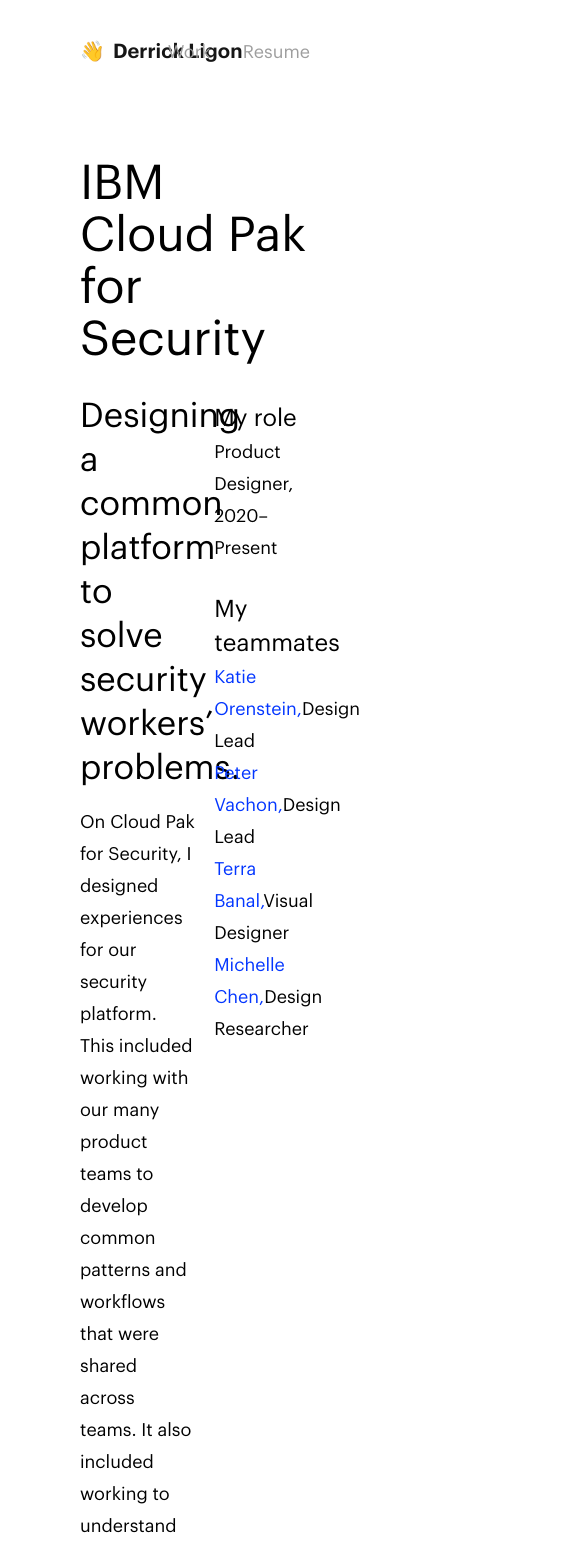
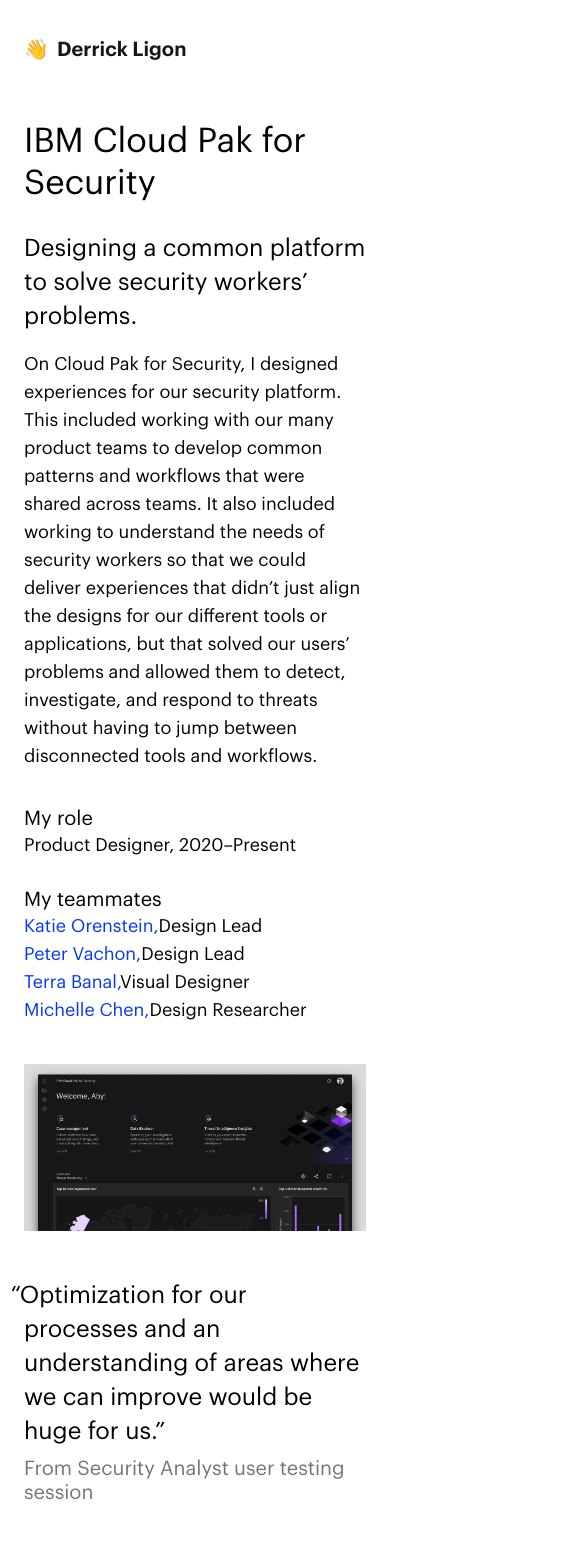
Before and after one commit to carynligon/d-portfolio, a Nuxt app: page /cloud-pak in a window 390 px wide. Shown: the top 1548 px of the page, 585 px wide, since content can reach past the window. Built offline with nearby package versions, Linux system fonts and the light colour scheme.

Commit message:
fixing responsive styles for project pages

```diff
--- a/components/BottomNav.vue
+++ b/components/BottomNav.vue
@@ -66,6 +66,7 @@
 <style>
 .bottom-nav-links {
   display: flex;
+  flex-wrap: wrap;
   margin-top: 5rem;
   padding: 0;
   transition: 150ms color cubic-bezier(0.4, 0, 0.2, 1);
@@ -84,4 +85,9 @@
   color: var(--dark-gray);
   margin: 0 1rem;
 }
+@media (max-width: 576px) {
+  .bottom-nav-links {
+    justify-content: center;
+  }
+}
 </style>
--- a/components/Nav.vue
+++ b/components/Nav.vue
@@ -1,6 +1,6 @@
 <template>
   <nav class="nav column container">
-    <a href="/" class="home-link column"><span>👋</span>Derrick Ligon</a>
+    <a href="/" class="home-link column"> <span>👋</span>Derrick Ligon </a>
     <ul class="nav-links column">
       <li>
         <a href="/">Work</a>
@@ -47,4 +47,9 @@
 .nav-links a:hover {
   color: var(--black);
 }
+@media (max-width: 576px) {
+  .nav-links {
+    display: none;
+  }
+}
 </style>
--- a/components/ProjectIntro.vue
+++ b/components/ProjectIntro.vue
@@ -4,7 +4,7 @@
       <h1>{{ copy.title }}</h1>
     </div>
     <div class="project-info container">
-      <div class="description column">
+      <div v-bind:class="{ wider: wider, description: true, column: true }">
         <h2>{{ copy.subtitle }}</h2>
         <p v-html="copy.description" />
       </div>
@@ -39,17 +39,21 @@
       description: { type: String },
       role: { type: String },
       teammates: { type: Array, default: [] }
-    }
+    },
+    wider: { type: Boolean }
   }
 }
 </script>
 
 <style scoped>
+.project-info {
+  margin: 0;
+}
 .intro-container {
   margin-bottom: var(--spacer-3xl);
 }
 .title {
-  margin: 5.625rem auto 1.75rem auto;
+  margin: 5.625rem auto 1.75rem 0;
   padding-left: 0;
   --width: 10;
 }
@@ -70,6 +74,9 @@
 .description {
   --width: 6;
 }
+.description.wider {
+  --width: 8;
+}
 .role-description {
   --width: 5;
 }
@@ -87,4 +94,29 @@
 .role-description ul {
   padding: 0;
 }
+@media (max-width: 576px) {
+  .title {
+    margin-top: var(--spacer-3xl);
+  }
+  .title h1 {
+    font-size: var(--font-size-h2);
+    line-height: var(--font-size-h1);
+  }
+  .role-description {
+    margin-bottom: var(--spacer-sm);
+  }
+}
+@media (max-width: 768px) {
+  .spacer {
+    display: none;
+  }
+  .description,
+  .description.wider,
+  .role-description {
+    --width: 12;
+  }
+  .role-description {
+    margin-top: 1.825rem;
+  }
+}
 </style>
--- a/components/ProjectMenu.vue
+++ b/components/ProjectMenu.vue
@@ -23,7 +23,7 @@
         alt="Screenshot of the IBM Security Experience Guide"
       />
     </a>
-    <a class="project column" href>
+    <a class="project column" href="/accessibility">
       <div>
         <p>IBM Accessibility Handbook</p>
       </div>
@@ -32,7 +32,7 @@
         alt="Landing page for the Design section of the IBM Accessibility Handbook"
       />
     </a>
-    <a class="project column" href>
+    <a class="project column" href="/other">
       <div>
         <p>Other Work</p>
       </div>
@@ -41,7 +41,7 @@
         alt="iPad showing a a device trade-in experience for Sprint"
       />
     </a>
-    <a class="project column" href>
+    <a class="project column" href="/illustration">
       <div>
         <p>Illustration</p>
       </div>
--- a/layouts/default.vue
+++ b/layouts/default.vue
@@ -11,6 +11,7 @@
   --font-size-h1: 2.625rem;
   --font-size-h2: 2.125rem;
   --font-size-h3: 1.5rem;
+  --font-size-h4: 1.25rem;
   --font-size-body: 1.125rem;
   --font-size-body-lg: 1.25rem;
   --font-size-body-sm: 1rem;
@@ -84,14 +85,6 @@
 .spacer {
   --width: 1;
 }
-@media (max-width: 576px) {
-  h1,
-  .h1 {
-    font-size: var(--font-size-h2);
-    font-weight: 400;
-    line-height: var(--font-size-h1);
-  }
-}
 .content-main {
   --width: 6;
 }
@@ -131,4 +124,52 @@
   margin-top: var(--spacer-sm);
   --width: 9;
 }
+@media (max-width: 576px) {
+  body {
+    padding: 0 var(--spacer-md);
+  }
+  p,
+  li,
+  a {
+    line-height: 1.75rem;
+  }
+  h1,
+  .h1 {
+    font-size: var(--font-size-h2);
+    font-weight: 400;
+    line-height: var(--font-size-h1);
+  }
+  h2,
+  .h2 {
+    font-size: var(--font-size-h3);
+    font-weight: 400;
+    line-height: var(--font-size-h2);
+  }
+  h3,
+  .h3 {
+    font-size: var(--font-size-h4);
+    font-weight: 400;
+    line-height: var(--font-size-h3);
+  }
+  .caption {
+    display: none;
+  }
+  .button-container {
+    display: flex;
+    justify-content: center;
+  }
+}
+@media (max-width: 768px) {
+  .content-main {
+    --width: 12;
+  }
+  .content-sub {
+    --width: 12;
+    margin-top: 0;
+    margin-bottom: var(--spacer-2xl);
+  }
+  .content-sub.placeholder {
+    margin: 0;
+  }
+}
 </style>
--- a/pages/accessibility.vue
+++ b/pages/accessibility.vue
@@ -37,7 +37,7 @@
       />
     </div>
     <div class="content container">
-      <div class="content-sub column" />
+      <div class="content-sub placeholder column" />
       <div class="spacer column" />
       <div class="content-main column">
         <ContentSection v-bind:copy="copy.designForEveryone" />
@@ -64,7 +64,7 @@
       </div>
     </div>
     <div class="content container">
-      <div class="content-sub column"></div>
+      <div class="content-sub placeholder column"></div>
       <div class="spacer column"></div>
       <div class="content-main column">
         <ContentSection v-bind:copy="copy.outcomes" />
@@ -122,4 +122,9 @@
 .content {
   margin-top: var(--spacer-2xl);
 }
+@media (max-width: 576px) {
+  .project-feature-img {
+    margin-top: var(--spacer-md);
+  }
+}
 </style>
--- a/pages/cloud-pak.vue
+++ b/pages/cloud-pak.vue
@@ -21,12 +21,14 @@
       <div class="spacer column"></div>
       <div class="content-main column">
         <ContentSection v-bind:copy="copy.problem" />
+        <div class="button-container">
           <a
             href="https://www.ibm.com/products/cloud-pak-for-security"
             target="_blank"
             class="button"
             >Visit Cloud Pak Site</a
           >
+        </div>
       </div>
     </div>
     <div class="project-feature-img container">
@@ -55,7 +57,7 @@
       </div>
     </div>
     <div class="content container">
-      <div class="content-sub column" />
+      <div class="content-sub placeholder column" />
       <div class="spacer column" />
       <div class="content-main column">
         <ContentSection v-bind:copy="copy.scalable" />
@@ -172,4 +174,9 @@
 .content-sub.no-title {
   margin-top: 0;
 }
+@media (max-width: 576px) {
+  .project-feature-img {
+    margin-top: var(--spacer-md);
+  }
+}
 </style>
--- a/pages/experience-guide.vue
+++ b/pages/experience-guide.vue
@@ -27,7 +27,7 @@
     </div>
     <div class="project-feature-img column">FEATURE VIDEO HERE</div>
     <div class="content container">
-      <div class="content-sub column" />
+      <div class="content-sub placeholder column" />
       <div class="spacer column" />
       <div class="content-main column">
         <ContentSection v-bind:copy="copy.buildingHome" />
@@ -124,4 +124,9 @@
 .content {
   margin-top: var(--spacer-2xl);
 }
+@media (max-width: 576px) {
+  .project-feature-img {
+    margin-top: var(--spacer-md);
+  }
+}
 </style>
--- a/pages/illustration.vue
+++ b/pages/illustration.vue
@@ -2,7 +2,7 @@
   <div>
     <div>
       <Nav />
-      <ProjectIntro v-bind:copy="copy.intro" />
+      <ProjectIntro v-bind:wider="true" v-bind:copy="copy.intro" />
     </div>
     <div class="illustration-grid">
       <img
@@ -58,6 +58,9 @@
   width: 100%;
 }
 @media (min-width: 768px) {
+  .illustration-grid {
+    justify-content: flex-start;
+  }
   img {
     height: auto;
     width: 50%;
--- a/pages/index.vue
+++ b/pages/index.vue
@@ -64,7 +64,6 @@
 <style>
 body {
   font-family: 'Graphik Web';
-  padding: 0 80px;
 }
 .title {
   font-weight: normal;
@@ -102,6 +101,9 @@
   align-items: center;
   display: flex;
 }
+.roles .email p {
+  margin: 0;
+}
 .email div {
   align-items: center;
   border-radius: 4px;
@@ -112,8 +114,8 @@
   width: 2.25rem;
 }
 .email img {
-  height: 1.5rem;
-  width: 1.5rem;
+  height: 1.25rem;
+  width: 1.25rem;
 }
 .email div:hover {
   cursor: pointer;
@@ -133,9 +135,6 @@
   }
 }
 @media (max-width: 576px) {
-  body {
-    padding: 0 var(--spacer-md);
-  }
   .title {
     line-height: var(--font-size-h1);
     margin-top: var(--spacer-3xl);
--- a/static/grid.css
+++ b/static/grid.css
@@ -4,9 +4,11 @@
 .container {
   display: flex;
   flex-wrap: wrap;
+  padding: 0 -12px;
+}
+#__layout {
   margin: 0 auto;
   max-width: 1280px;
-  padding: 0 -12px;
 }
 
 .column {
```
Lines whose indentation alone changed are shown as unchanged.
